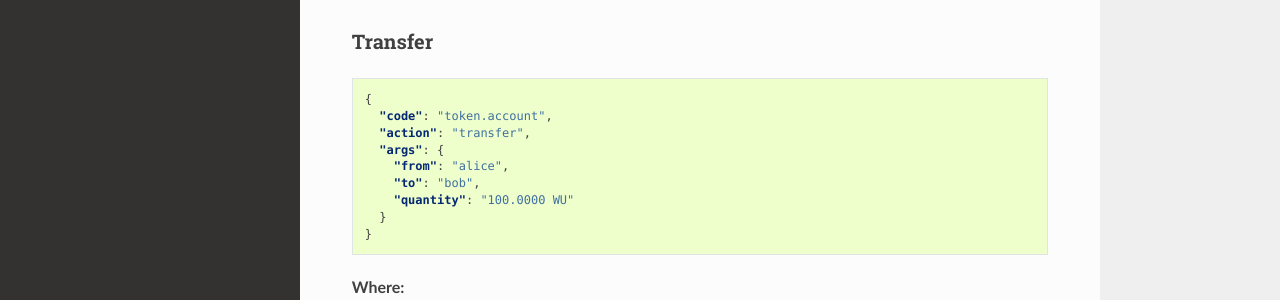
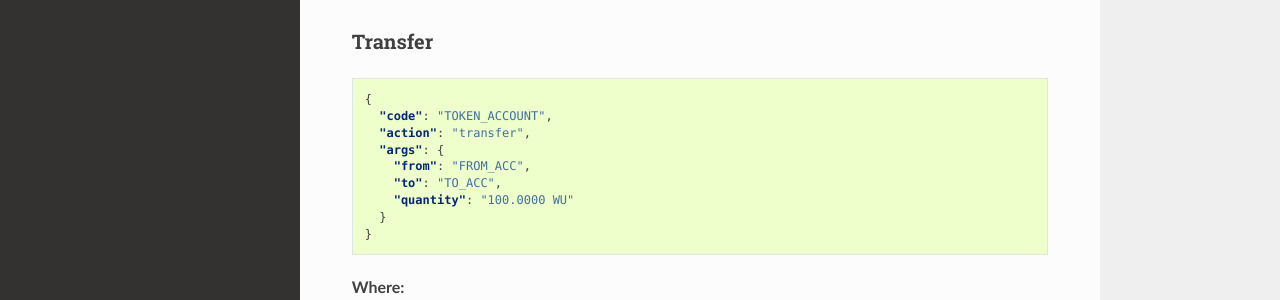
Before and after one commit to Wuletou/docs, a Sphinx documentation site: the page built from docs/source/token.rst, in a window 1280 px wide and 900 px high, scrolled down 2041 px. Shown: the part 301-601 px from the top of the window. Built offline with Sphinx 7.4.7 and the Read the Docs theme 2.0.0, drawn with Linux system fonts in a browser that asks for light colours; formulas are drawn with MathJax 3.

Commit message:
template args

```diff
--- a/docs/source/token.rst
+++ b/docs/source/token.rst
@@ -117,11 +117,11 @@ ________
 .. code-block:: json
 
     {
-      "code": "token.account",
+      "code": "TOKEN_ACCOUNT",
       "action": "transfer",
       "args": {
-        "from": "alice",
-        "to": "bob",
+        "from": "FROM_ACC",
+        "to": "TO_ACC",
         "quantity": "100.0000 WU"
       }
     }
```
